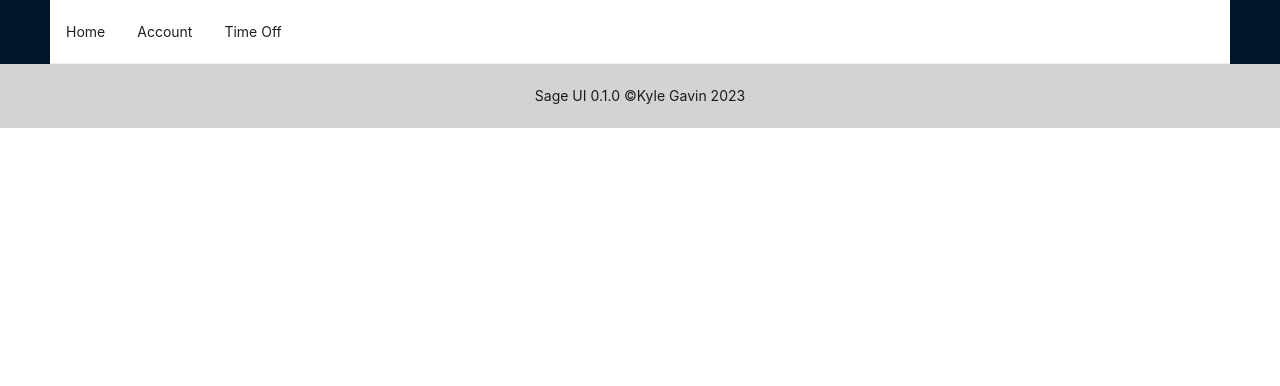
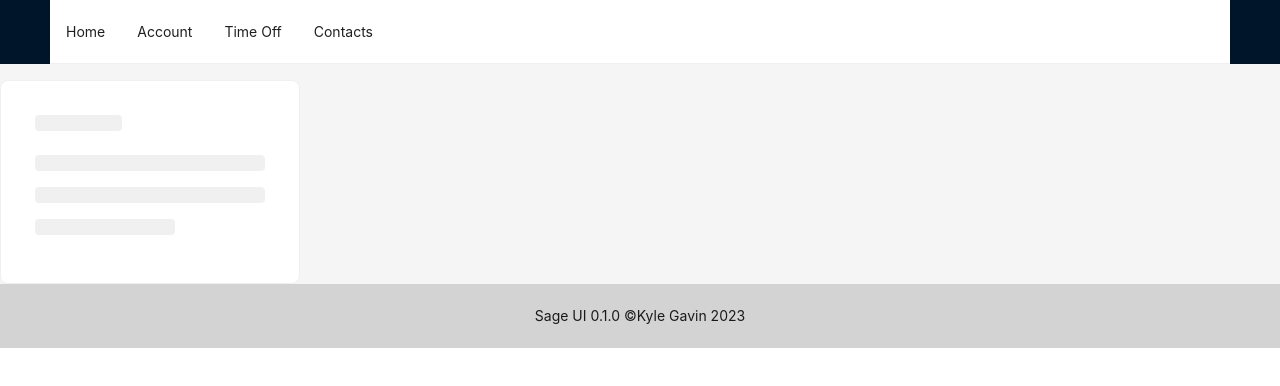
Before and after one commit to kylegav/sage, a React (Create React App) app: page /contacts in a window 1280 px wide. Shown: the top 386 px of the page. Built offline with nearby package versions, Linux system fonts and the light colour scheme.

Commit message:
Added Contacts Card example, with loaded skeleton modules

```diff
--- a/package.json
+++ b/package.json
@@ -10,6 +10,7 @@
     "react": "^18.2.0",
     "react-dom": "^18.2.0",
     "react-scripts": "5.0.1",
+    "serve": "^14.2.0",
     "web-vitals": "^2.1.4"
   },
   "scripts": {
--- a/src/Components/AppRoutes/index.js
+++ b/src/Components/AppRoutes/index.js
@@ -2,6 +2,7 @@ import {Routes, Route} from "react-router-dom";
 import TableView from "../../Modules/TableView";
 import Account from "../../Modules/Account";
 import TimeOff from "../../Modules/TimeOff";
+import Contacts from "../../Modules/Contacts";
 
 const AppRoutes = () => {
     return (
@@ -10,6 +11,7 @@ const AppRoutes = () => {
             <Route path ="" element={<TableView/>}/>
             <Route path ="account"  element={<Account/>}/>
             <Route path ="timeoff" element={<TimeOff/>}/>
+            <Route path ='contacts' element={<Contacts/>}/>
         </Routes>
     )
 }
--- a/src/Components/NavMenu/index.js
+++ b/src/Components/NavMenu/index.js
@@ -18,8 +18,12 @@ const NavMenu = () => {
         },
         {
             key: "timeoff",
-            label: "Time Off"
-        }
+            label: "Time Off",
+        },
+        {
+            key: "contacts",
+            label: "Contacts",
+        },
     ];
 
     const onMenuClick = (menuItem) => {
--- /dev/null
+++ b/src/Modules/Contacts/index.js
@@ -0,0 +1,21 @@
+import {Card, Avatar, Skeleton} from 'antd';
+
+const {Meta} = Card;
+
+const Contacts = () => {
+    return (
+    <>
+    <Card style={{ width: 300, marginTop: 16 , padding: 10}} >
+        <Skeleton>
+        <Meta
+            avatar={<Avatar src="https://xsgames.co/randomusers/avatar.php?g=pixel&key=1" />}
+            title="Card title"
+            description="This is the description"
+        />
+        </Skeleton>
+    </Card>
+    </>
+    )
+}
+
+export default Contacts;
```
Also changed, not shown: 1 other file (tests, documents, lock files or other folders).
